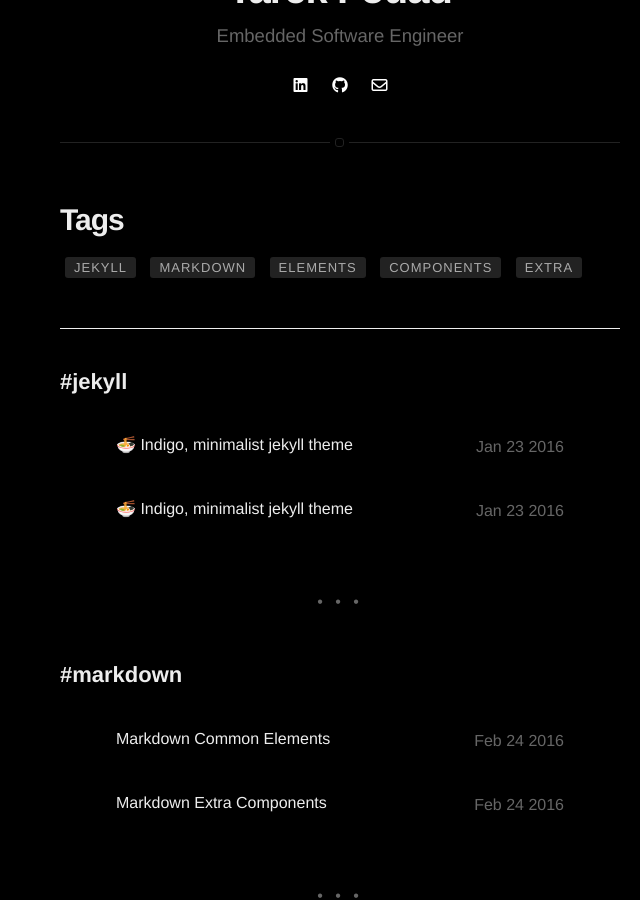
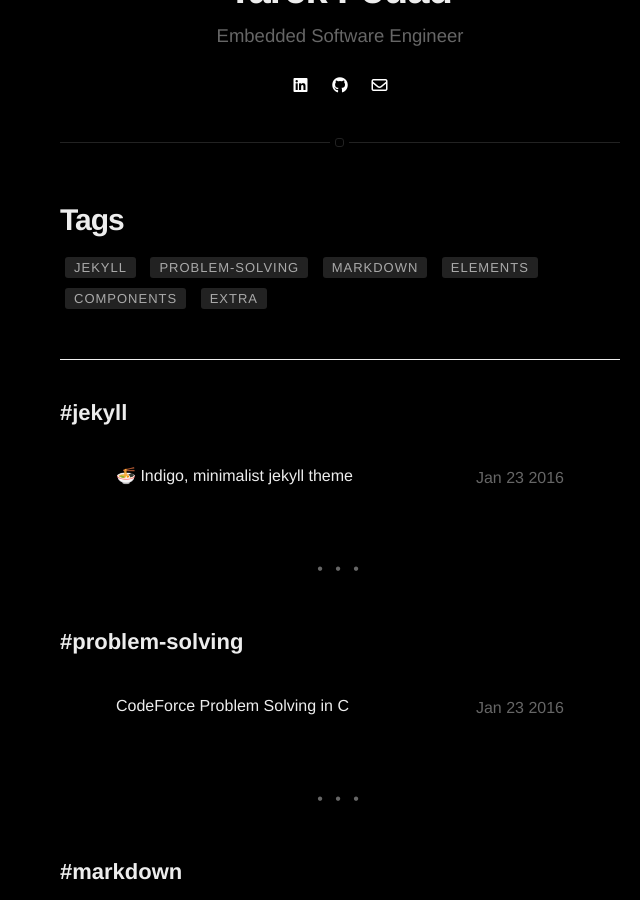
Before and after one commit to tarekfouad97/tarekfouad97.github.io, a Jekyll site: the page built from tags.html, in a window 1280 px wide and 900 px high, scrolled down 312 px. Shown: the whole window, without its empty margins (300-940 px from the left). Built offline with Jekyll 4.4.1, drawn with Linux system fonts in a browser that asks for light colours; nearby versions of some CDN libraries; emoji names are drawn with the system emoji font.

Commit message:
Update 2022-05-22-CodeForce-Problem-Solving-in-C-by-Tarek-Fouad.markdown

```diff
--- a/_posts/2022-05-22-CodeForce-Problem-Solving-in-C-by-Tarek-Fouad.markdown
+++ b/_posts/2022-05-22-CodeForce-Problem-Solving-in-C-by-Tarek-Fouad.markdown
@@ -1,14 +1,14 @@
 ---
-title: ":ramen: Indigo, minimalist jekyll theme"
+title: "CodeForce Problem Solving in C"
 layout: post
 date: 2016-01-23 22:10
-tag: jekyll
-image: https://sergiokopplin.github.io/indigo/assets/images/jekyll-logo-light-solid.png
+tag: problem-solving
+image:
 headerImage: true
-projects: false
+projects: true
 hidden: false
-description: "This is a simple and minimalist template for Jekyll for those who likes to eat noodles."
-category: blog
-author: johndoe
+description: ""
+category: project
+author: tarek
 externalLink: false
 ---
```
